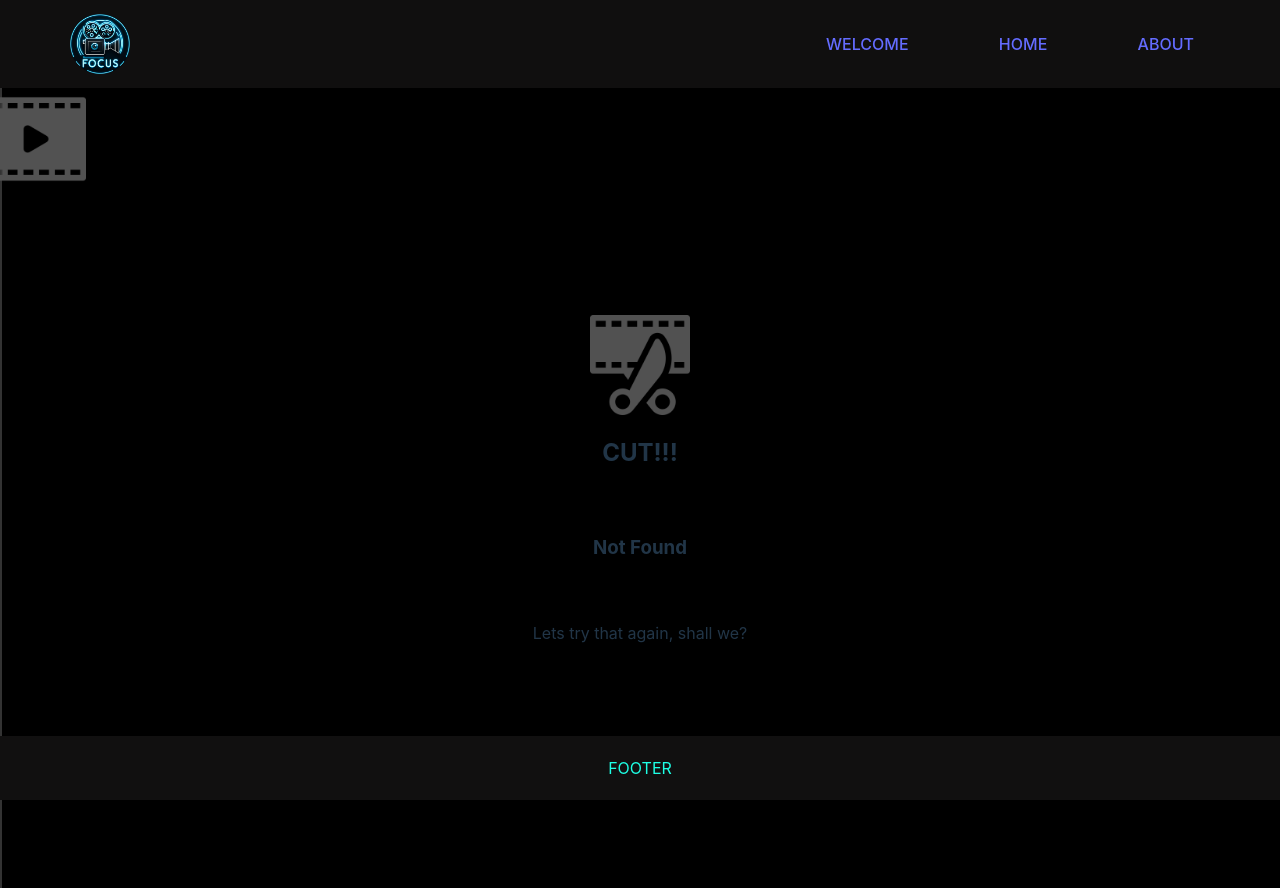
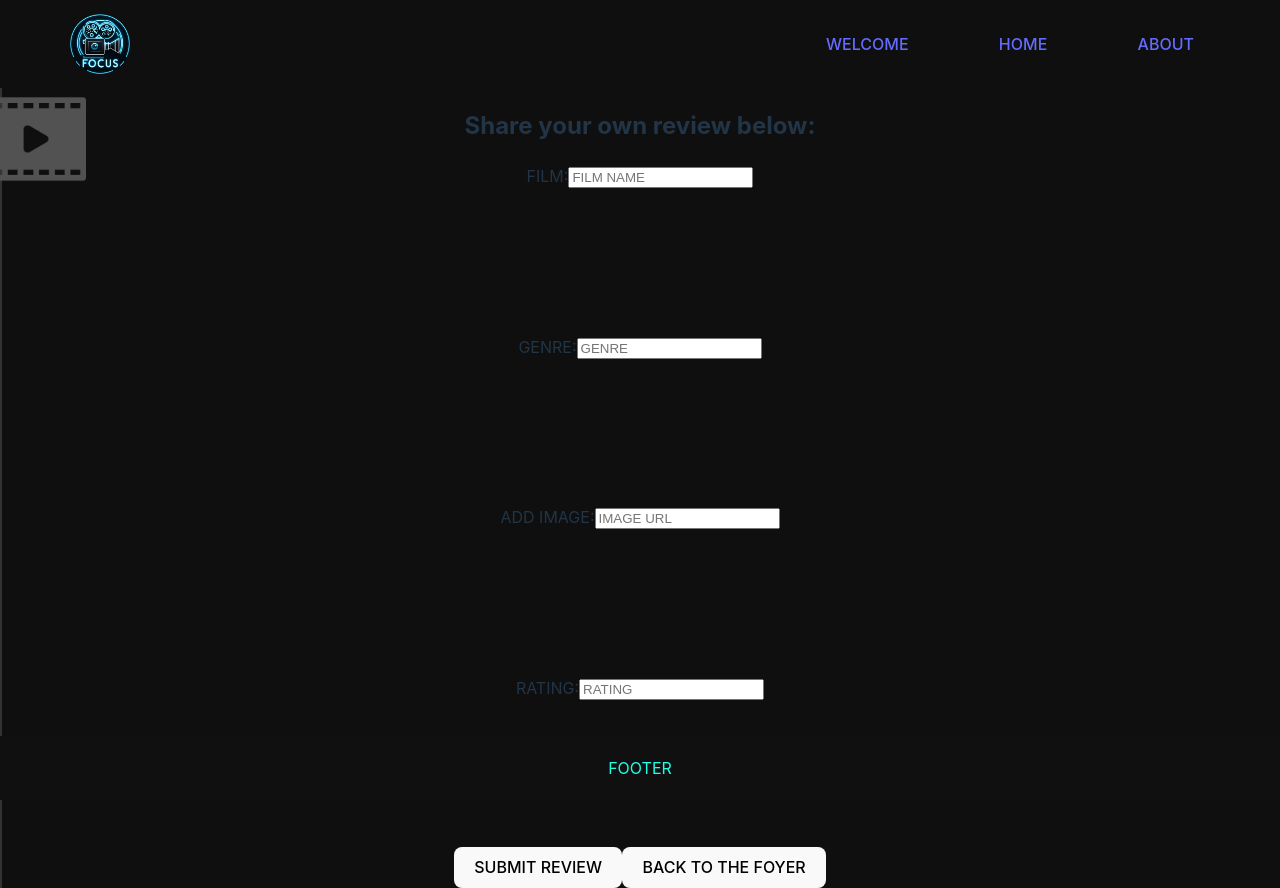
Before and after one commit to Memoryman2022/Project-2, a React (Vite) app in the folder frontend/: page /ReviewForm in a window 1280 px wide. Before the commit this address had no page. Built offline with nearby package versions, Linux system fonts and the light colour scheme.

Commit message:
review form

```diff
--- a/frontend/src/App.css
+++ b/frontend/src/App.css
@@ -94,6 +94,37 @@ nav {
 .sidebar-image {
   padding-left: 70px;
   width: 100px;
+}
+
+/*NEW_REVIEW_FORM*/
+
+.new-review-div {
+  background-color: #100f0f;
+
+  display: flex;
+  flex-direction: column;
+  align-items: center;
+  justify-content: space-between;
+  width: 100%;
+  height: 100vh;
+}
+
+.form-header {
+}
+
+.submit-new-review-form {
+  display: flex;
+  flex-direction: column;
+  align-items: center;
+  justify-content: space-between;
+  width: 100%;
+  height: 100%;
+}
+
+.form-buttons-div {
+}
+
+.submit-review-btn-form {
 }
 
 /*********************PAGES**********************/
--- a/frontend/src/App.jsx
+++ b/frontend/src/App.jsx
@@ -13,6 +13,7 @@ import ListMovies from "./pages/ListMovies.jsx";
 import Navbar from "./components/Navbar.jsx";
 import Footer from "./components/Footer.jsx";
 import Sidebar from "./components/Sidebar.jsx";
+import ReviewForm from "./components/ReviewForm.jsx";
 //css
 import "./App.css";
 import Select from "./pages/Select.jsx";
@@ -32,6 +33,7 @@ function App() {
             <Route path="*" element={<NotFound />} />
             <Route path="/ListMovies" element={<ListMovies />} />
             <Route path="/Select" element={<Select />} />
+            <Route path="/ReviewForm" element={<ReviewForm />} />
           </Routes>
         </div>
         <Footer />
--- /dev/null
+++ b/frontend/src/components/ReviewForm.jsx
@@ -0,0 +1,107 @@
+import { useState } from "react";
+import { Link, useNavigate } from "react-router-dom";
+
+const NewReviewForm = ({ addReview, reviews, setReviews, reviewData }) => {
+  const [name, setName] = useState("");
+  const [genre, setGenre] = useState("");
+  const [image, setImage] = useState("");
+  const [rating, setRating] = useState("");
+  const nav = useNavigate();
+
+  const handleSubmitNewReview = (e) => {
+    e.preventDefault();
+
+    if (!name || !genre || !image || !rating) {
+      alert("Please fill in all fields.");
+      return;
+    }
+
+    const newReview = {
+      name,
+      genre,
+      image,
+      rating,
+      id: reviews.length + 1,
+    };
+
+    setReviews([newReview, ...reviews]);
+    setName("");
+    setGenre("");
+    setImage("");
+    setRating("");
+
+    nav("/");
+    console.log(reviews);
+  };
+
+  return (
+    <div className="new-review-div">
+      <div className="form-header">
+        <h2 className="text-form">Share your own review below:</h2>
+      </div>
+
+      <form onSubmit={handleSubmitNewReview} className="submit-new-review-form">
+        <label>
+          FILM:
+          <input
+            type="text"
+            name="name"
+            placeholder="FILM NAME"
+            value={name}
+            onChange={(event) => {
+              setName(event.target.value);
+            }}
+          />
+        </label>
+        <label>
+          GENRE:
+          <input
+            type="text"
+            name="Genre"
+            placeholder="GENRE"
+            value={genre}
+            onChange={(event) => {
+              setGenre(event.target.value);
+            }}
+          />
+        </label>
+        <label>
+          ADD IMAGE:
+          <input
+            type="url"
+            name="image"
+            placeholder="IMAGE URL"
+            value={image}
+            onChange={(event) => {
+              setImage(event.target.value);
+            }}
+          />
+        </label>
+        <label>
+          RATING:
+          <input
+            type="number"
+            name="rating"
+            placeholder="RATING"
+            value={rating}
+            onChange={(event) => {
+              setRating(event.target.value);
+            }}
+          />
+        </label>
+        <div className="form-buttons-div">
+          <button className="submit-review-btn-form" type="submit">
+            SUBMIT REVIEW
+          </button>
+          <Link to="/">
+            <button className="submit-review-btn-form">
+              BACK TO THE FOYER
+            </button>
+          </Link>
+        </div>
+      </form>
+    </div>
+  );
+};
+
+export default NewReviewForm;
```
Lines whose indentation alone changed are shown as unchanged.
